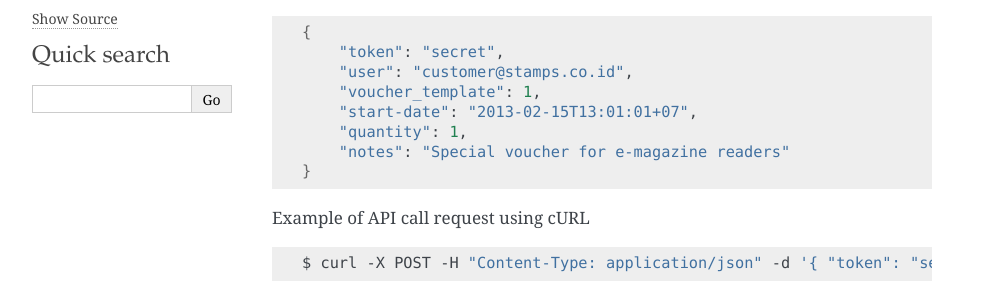
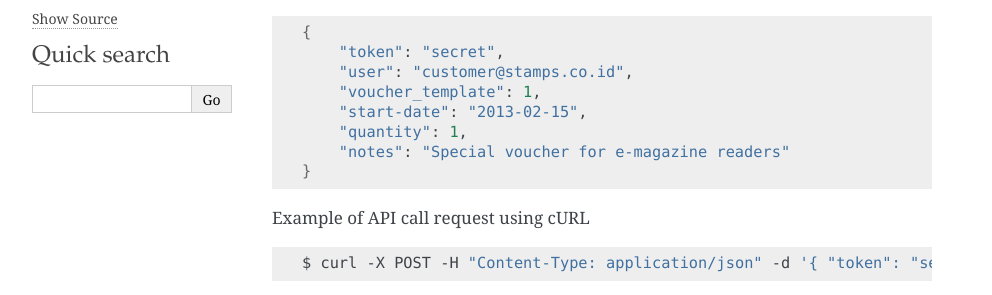
Before and after one commit to ui/stamps-api-docs, a Sphinx documentation site: the page built from source/voucher_api.rst, in a window 1280 px wide. Shown: the part 387-682 px from the top of the page, without its empty margins (148-1140 px from the left). Built offline with Sphinx 7.4.7, drawn with Linux system fonts in a browser that asks for light colours.

Commit message:
Fix date format in example

```diff
--- a/source/voucher_api.rst
+++ b/source/voucher_api.rst
@@ -32,7 +32,7 @@ Here's an example of how the API call might look like in JSON format
         "token": "secret",
         "user": "customer@stamps.co.id",
         "voucher_template": 1,
-        "start-date": "2013-02-15T13:01:01+07",
+        "start-date": "2013-02-15",
         "quantity": 1,
         "notes": "Special voucher for e-magazine readers"
     }
@@ -41,7 +41,7 @@ Example of API call request using cURL
 
 .. code-block :: bash
 
-    $ curl -X POST -H "Content-Type: application/json" -d '{ "token": "secret", "user": "customer@stamps.co.id", "voucher_template": 1, "start_date": "2013-02-15T13:01:01+07", "quantity": 1, "notes": "Special voucher for e-magazine readers"}' https://stamps.co.id/api/vouchers/issue/
+    $ curl -X POST -H "Content-Type: application/json" -d '{ "token": "secret", "user": "customer@stamps.co.id", "voucher_template": 1, "start_date": "2013-02-15", "quantity": 1, "notes": "Special voucher for e-magazine readers"}' https://stamps.co.id/api/vouchers/issue/
 
 
 B. Response
```
